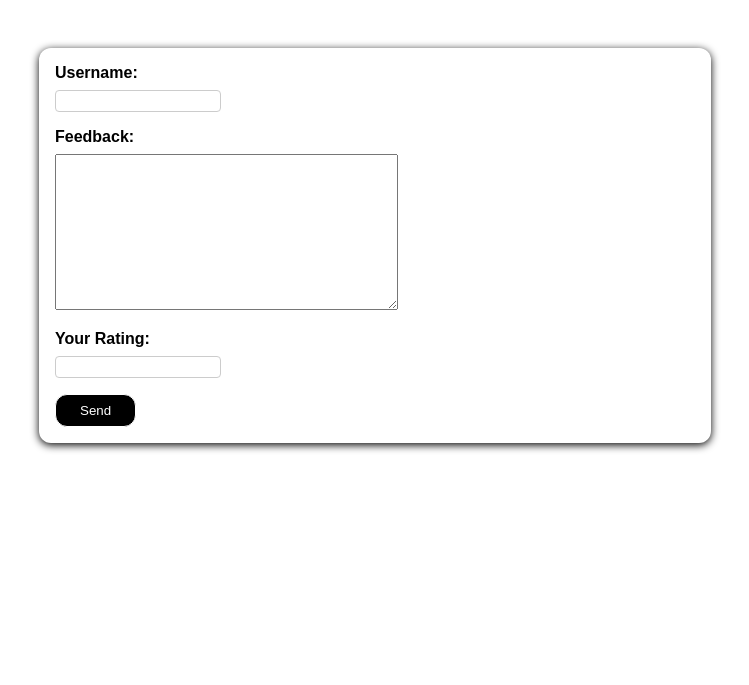
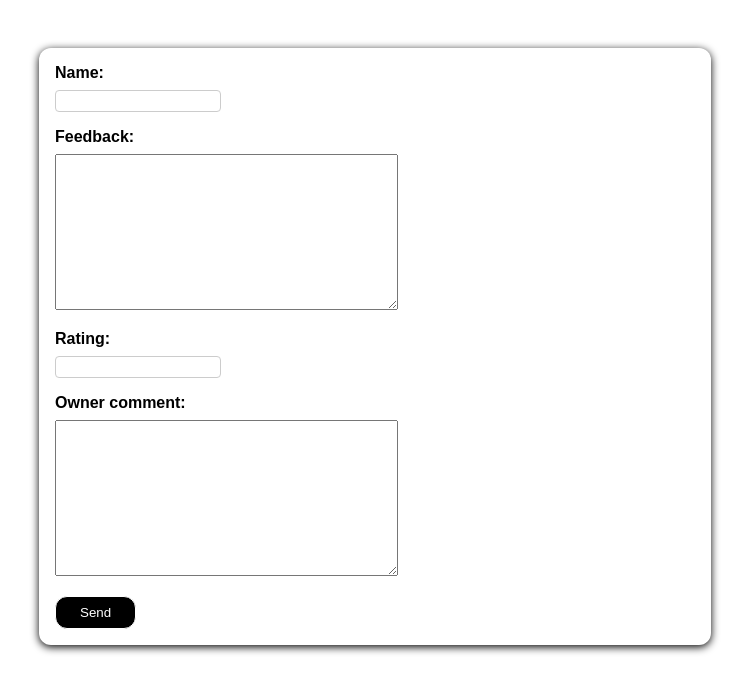
Before and after one commit to Jacques-Drumond/feedback, a Django app: page / in a window 1280 px wide. Shown: the top 685 px of the page, without its empty margins (265-1014 px from the left). Run offline with Django 3.2, Linux system fonts and the light colour scheme.

Commit message:
joining forms and models

```diff
--- a/reviews/forms.py
+++ b/reviews/forms.py
@@ -1,8 +1,29 @@
 from django import forms
+from .models import Review
 
-class ReviewForm(forms.Form):
-    username = forms.CharField(max_length= 100, required=True, min_length=10, error_messages={
-        "required": "Username can't be blank."
-    })
-    review_text = forms.CharField(label="Feedback", widget=forms.Textarea, max_length=300, min_length=10)
-    rating = forms.IntegerField(label="Your Rating", min_value=1, max_value=5)
+class ReviewForm(forms.ModelForm):
+    class Meta:
+        model = Review
+        fields = ['user_name', 'reiview_text', 'rating', 'owner_comment']
+
+        labels = {
+            fields[0]: "Name",
+            fields[1]: "Feedback",
+            fields[2]: "Rating",
+            fields[3]: "Owner comment"
+        }
+        error_messages = {
+            fields[0]: {
+                "required": "Your name can't be empty.",
+                "max_length": "Please enter a shorter name!"
+            },
+            fields[1]: {
+                "required": "We want your feedback!"
+            },
+            fields[2]: {
+                "required": "Give your rating"
+            },
+            fields[3]: {
+                "required": "Provide us your comment!"
+            }
+        }
--- a/reviews/models.py
+++ b/reviews/models.py
@@ -6,3 +6,4 @@ class Review(models.Model):
     user_name = models.CharField(max_length=100)
     reiview_text = models.TextField(max_length=300)
     rating = models.IntegerField()
+    owner_comment = models.TextField(max_length=300)
--- a/reviews/templates/reviews/review.html
+++ b/reviews/templates/reviews/review.html
@@ -15,9 +15,9 @@
         {{ field.label_tag }}
         {{ field }}
         </div>
+        {{ field.errors }}
         {% endfor %}
         <button type="submit">Send</button>
-        {{ field.errors }}
     </form>
 </body>
 </html>
--- a/reviews/views.py
+++ b/reviews/views.py
@@ -1,7 +1,6 @@
 from django.shortcuts import render
 from django.http import HttpResponseRedirect
 from .forms import ReviewForm
-from .models import Review
 def index(request):
     # se a requisição for POST.
     if request.method == "POST":
@@ -11,16 +10,11 @@ def index(request):
         # verifica se o formulário é valido (parâmetros configurados no forms).
         if form.is_valid():
             print(form.cleaned_data)
-
+            form.save()
             # instancia na variável os dados coletados do formulário, as keys vem do
             # models user_name, review etc.
-            review = Review(
-                user_name=form.cleaned_data['username'],
-                reiview_text=form.cleaned_data['review_text'],
-                rating=form.cleaned_data['rating']
-            )
+
             # utiliza o método de modelo save() para salvar no database
-            review.save()
             # redireciona para a pagina /thank-you fazendo com que a função thank_you rode.
             return HttpResponseRedirect('/thank-you')
 
```
Also changed, not shown: db.sqlite3.
